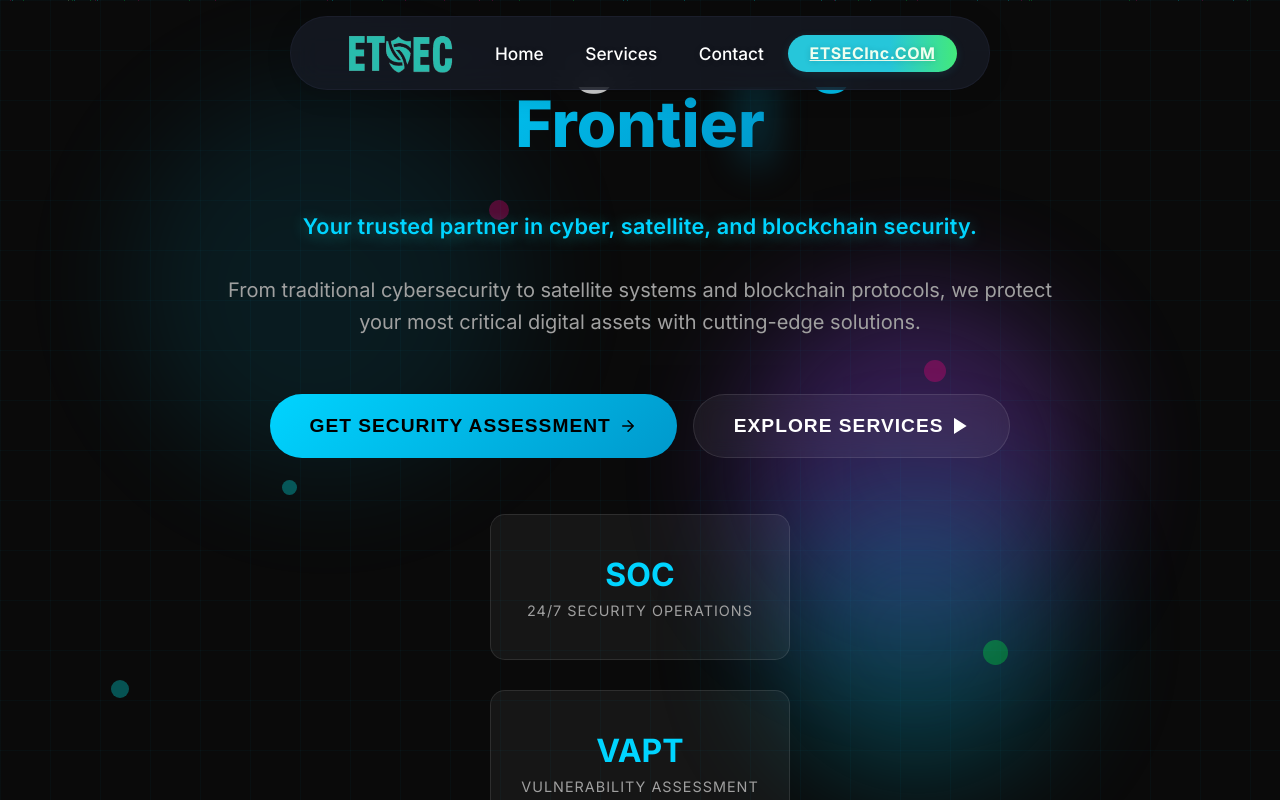
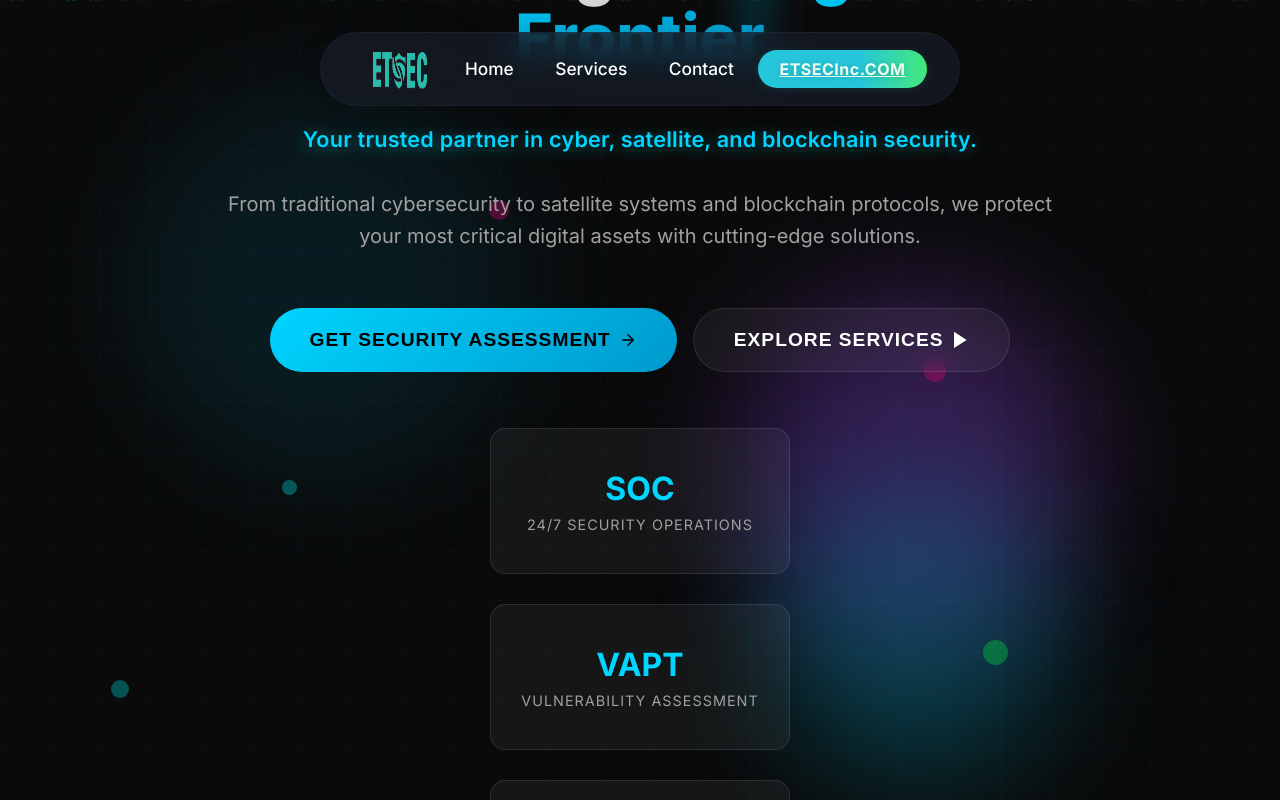
Before and after one commit to AryanRathore04/Etsec_service, a React (Create React App) app: page / in a window 1280 px wide. Shown: the top 800 px of the page. Built offline with nearby package versions, Linux system fonts and the light colour scheme.

Commit message:
Fix navbar positioning and remove overlap with content
cgen-80e7d89569a54dfcbe97e917edbe2f00

```diff
--- a/src/components/Navbar.css
+++ b/src/components/Navbar.css
@@ -16,11 +16,13 @@
   border: 1px solid rgba(60, 70, 100, 0.18);
   box-shadow: 0 4px 24px rgba(0, 0, 0, 0.18);
   backdrop-filter: blur(16px) saturate(120%);
-  margin: 0.4rem auto; /* tighter vertical gap on desktop */
-  padding: 0.8rem 2rem; /* slightly reduced horizontal padding to keep proportions */
+  margin: 1rem auto;
+  padding: 0.8rem 2rem;
   max-width: 700px;
-  position: sticky;
-  top: 1rem; /* bring sticky position closer to top */
+  position: fixed;
+  top: 1rem;
+  left: 50%;
+  transform: translateX(-50%);
   z-index: 999;
   display: flex;
   align-items: center;
```
